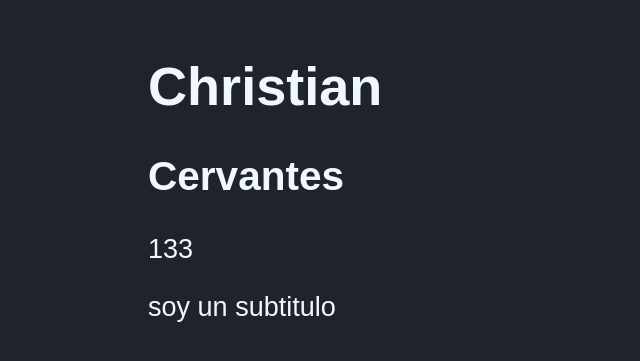
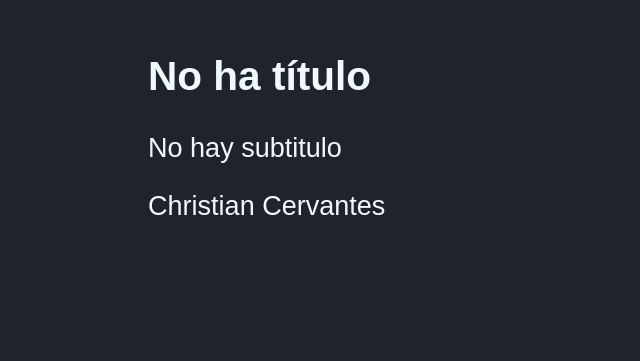
Before and after one commit to AndrewCervantes/Cursos, a React (Vite) app in the folder React/03-counter-app-vite/: page / in a window 1280 px wide. Shown: the part 129-490 px from the top of the page, without its empty margins (0-640 px from the left). Built offline with nearby package versions, Linux system fonts and the light colour scheme.

Commit message:
Curso React - DefaultProps

```diff
--- a/React/03-counter-app-vite/src/FirstApp_Props.jsx
+++ b/React/03-counter-app-vite/src/FirstApp_Props.jsx
@@ -19,7 +19,7 @@ export const FirtsApp2 = (props) => {
 /* Libreria para los PropTypes */
 import PropTypes from 'prop-types';
 
-export const FirtsApp2 = ({title, subTitle}) =>{
+export const FirtsApp2 = ({title, subTitle, name}) =>{
   /* Validación de props  forma no cool
   if (!title ){
     throw new Error('El title no existe');
@@ -27,16 +27,23 @@ export const FirtsApp2 = ({title, subTitle}) =>{
   */
   return(
     <>
-      <h1> Christian</h1>
       <h2>{title}</h2>
-      <p>{subTitle + 10}</p>
-      <p>soy un subtitulo</p>
+      <p>{subTitle}</p>
+      <p>{ name }</p>
     </>
   )
 }
+// Los default props ingresnan antes que los porpTypes
 
 /* Validación de props */
 FirtsApp2.PropTypes ={
   title: PropTypes.string.isRequired,
-  subTitle: PropTypes.number.isRequired,
+  subTitle: PropTypes.string.isRequired,
 }
+
+/* Default props */
+FirtsApp2.defaultProps ={
+  title: 'No ha título',
+  subTitle: 'No hay subtitulo',
+  name: 'Christian Cervantes'
+}
--- a/React/03-counter-app-vite/src/main.jsx
+++ b/React/03-counter-app-vite/src/main.jsx
@@ -14,6 +14,6 @@ import './styles.css';
  /* Renderizar */
  ReactDOM.createRoot( document.getElementById('root')).render(
     <React.StrictMode>
-        <FirtsApp2 title="Cervantes" subTitle={123}/>
+        <FirtsApp2 />
     </React.StrictMode>
  )
```
